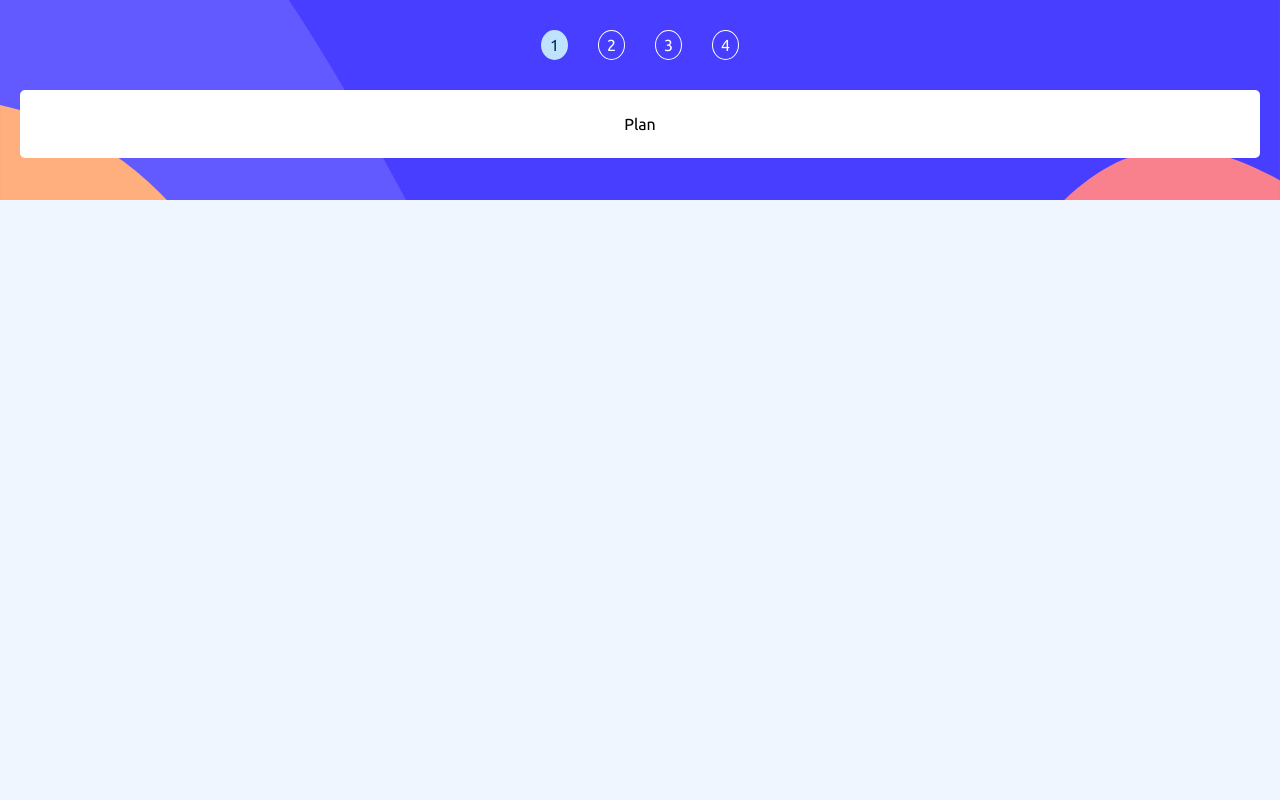
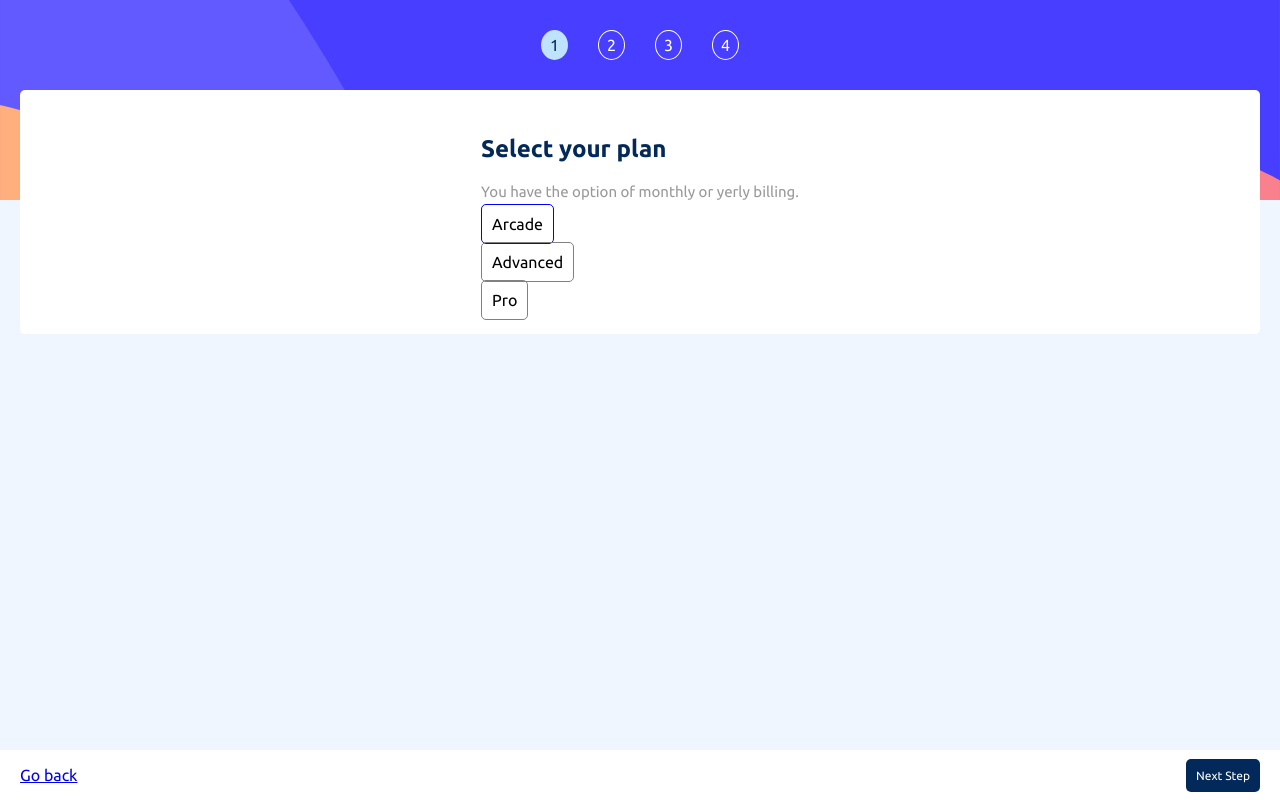
Before and after one commit to timita16/multiSetp-form, a React (Create React App) app: page /plan2 in a window 1280 px wide. Built offline with nearby package versions, Linux system fonts and the light colour scheme.

Commit message:
form input radio system made

```diff
--- a/src/components/views/buton/Button.jsx
+++ b/src/components/views/buton/Button.jsx
@@ -1,5 +1,5 @@
 import React from 'react';
-import { Link } from 'react-router-dom';
+import { NavLink } from 'react-router-dom';
 import ButtonModule from "./Button.module.css";
 
 const Button = ({back, next, error, handleError}) => {
@@ -8,14 +8,11 @@ const Button = ({back, next, error, handleError}) => {
         {
             !back
             ? ""
-            : <Link to={back}>
-                <p className={`${ButtonModule.button} ${ButtonModule.back}`}>Go back</p>
-            </Link>
+            : <NavLink to={back}className={`${ButtonModule.button} ${ButtonModule.back}`}>
+                Go back
+            </NavLink>
         }
-        {/*<Link to={next}>
-            <button className={`${ButtonModule.button} ${ButtonModule.next}`}>Next Step</button>
-      </Link>*/}
-      <p onClick={() => handleError(error, next)} className={`${ButtonModule.button} ${ButtonModule.next}`}>next Step</p>
+      <p onClick={() => handleError(error, next)} className={`${ButtonModule.button} ${ButtonModule.next}`}>Next Step</p>
     </section>
   )
 }
--- a/src/components/views/personalInfo/PersonalInfo.jsx
+++ b/src/components/views/personalInfo/PersonalInfo.jsx
@@ -12,6 +12,8 @@ const PersonalInfo = () => {
   let {
     error
   } = errorForm(form);
+
+
   return (
     <>
       <section className={PersonalModule.sectionPrincipal}>
--- a/src/components/views/plan/Plan.jsx
+++ b/src/components/views/plan/Plan.jsx
@@ -1,8 +1,32 @@
 import React from 'react'
+import Button from '../buton/Button'
+import PlanModule from "./Plan.module.css"
 
 const Plan = () => {
   return (
-    <div>Plan</div>
+    <>
+      <section>
+        <div>
+          <h1 className={PlanModule.h1}>Select your plan</h1>
+          <p className={PlanModule.subtitle}>You have the option of monthly or yerly billing.</p>
+        </div>
+        <div className={PlanModule.divLabelInput}>
+          <div className={PlanModule.divLabel}>
+            <input type="radio" name='plan' defaultChecked id='plan1' value="arcade" className={PlanModule.input} />
+            <label htmlFor='plan1' className={PlanModule.label}>Arcade</label>
+          </div>
+          <div className={PlanModule.divLabel}>
+            <input type="radio" name='plan' id='plan2' value="advanced" className={PlanModule.input} />
+            <label htmlFor='plan2' className={PlanModule.label}>Advanced</label>
+          </div>
+          <div className={PlanModule.divLabel}>
+            <input type="radio" name='plan' id='plan3' value="pro" className={PlanModule.input} />
+            <label htmlFor='plan3' className={PlanModule.label}>Pro</label>
+          </div>
+        </div>
+      </section>
+      <Button next="plan2" back="/"  />
+    </>
   )
 }
 
--- /dev/null
+++ b/src/components/views/plan/Plan.module.css
@@ -0,0 +1,30 @@
+
+.h1 {
+    color: hsl(213, 96%, 18%);
+}
+.subtitle {
+    opacity: 0.4;
+    font-size: 15px;
+}
+.divLabelInput {
+    display: flex;
+    flex-direction: column;
+    gap: 20px;
+}
+/*.divLabel {
+    border: thin solid gray;
+    border-radius: 5px;
+    padding: 10px;
+}*/
+input[type="radio" i] {
+    display: none;
+}
+.input[type=radio] + label {
+    border: thin solid gray;
+    border-radius: 5px;
+    padding: 10px;
+}
+.input[type=radio]:checked + label {
+    border: 1px solid blue;
+    z-index: 1;
+}
```
